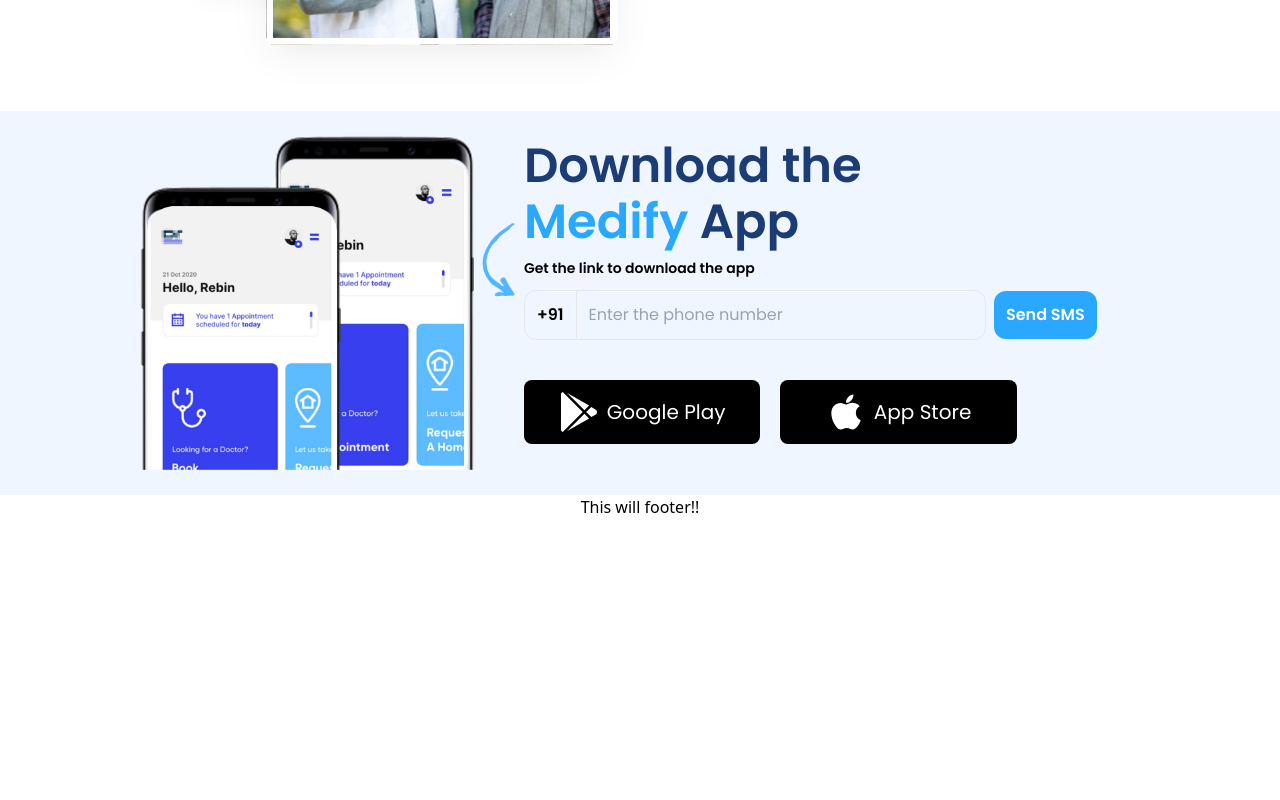
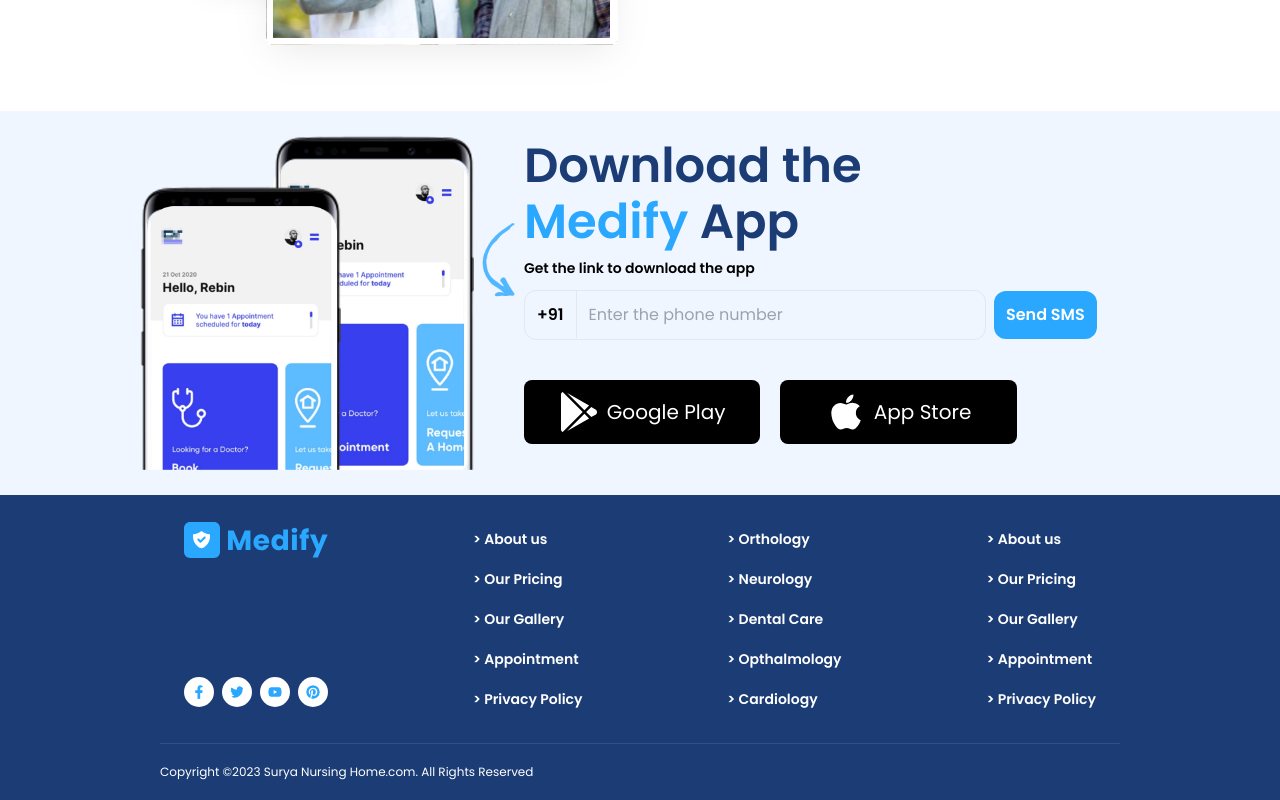
Before and after one commit to VedPrakash-cloud/Medify, a React (Create React App) app: page / in a window 1280 px wide. Shown: the part 4378-5178 px from the top of the page. Before the commit the page ends 4897 px from the top, so only its background shows below. Built offline with nearby package versions, Linux system fonts and the light colour scheme; no server answers.

Commit message:
Home page complete

```diff
--- a/src/component/footer.jsx
+++ b/src/component/footer.jsx
@@ -1,7 +1,76 @@
-export default function Footer(){
-    return (
-        <div>
-            <h1>This will footer!!</h1>
+import logo from "../assets/logo.svg";
+import { FaFacebookF, FaTwitter, FaYoutube, FaPinterest } from "react-icons/fa";
+
+export default function Footer() {
+  return (
+    <div className="flex flex-col text-start items-center bg-[#1B3C74]">
+      <div className="flex p-6 justify-between w-3/4 font-poppins">
+        <div className="flex flex-col justify-between w-min mb-3">
+          <img
+            src={logo}
+            alt="medify.svg"
+            className="object-contain h-min w-full"
+          />
+          <div className="flex gap-2 text-[#2AA7FF]">
+            <FaFacebookF size={30} className="p-2 bg-white rounded-2xl"/>
+            <FaTwitter size={30} className="p-2 bg-white rounded-2xl"/>
+            <FaYoutube size={30} className="p-2 bg-white rounded-2xl"/>
+            <FaPinterest size={30} className="p-2 bg-white rounded-2xl"/>
+          </div>
         </div>
-    )
+        <ol className="leading-10 text-white text-sm font-semibold">
+            <li>
+                &gt; About us
+            </li>
+            <li>
+                &gt; Our Pricing
+            </li>
+            <li>
+                &gt; Our Gallery
+            </li>
+            <li>
+                &gt; Appointment
+            </li>
+            <li>
+                &gt; Privacy Policy
+            </li>
+        </ol>
+        <ol className="leading-10 text-white text-sm font-semibold">
+            <li>
+                &gt; Orthology
+            </li>
+            <li>
+                &gt; Neurology
+            </li>
+            <li>
+                &gt; Dental Care
+            </li>
+            <li>
+                &gt; Opthalmology
+            </li>
+            <li>
+                &gt; Cardiology
+            </li>
+        </ol>
+        <ol className="leading-10 text-white text-sm font-semibold">
+            <li>
+                &gt; About us
+            </li>
+            <li>
+                &gt; Our Pricing
+            </li>
+            <li>
+                &gt; Our Gallery
+            </li>
+            <li>
+                &gt; Appointment
+            </li>
+            <li>
+                &gt; Privacy Policy
+            </li>
+        </ol>
+        </div>
+        <p className="border-t border-[#FFFFFF1A] text-white text-xs font-poppins text-start w-3/4 py-5">Copyright &copy;2023 Surya Nursing Home.com. All Rights Reserved</p>
+      </div>
+  );
 }
```
